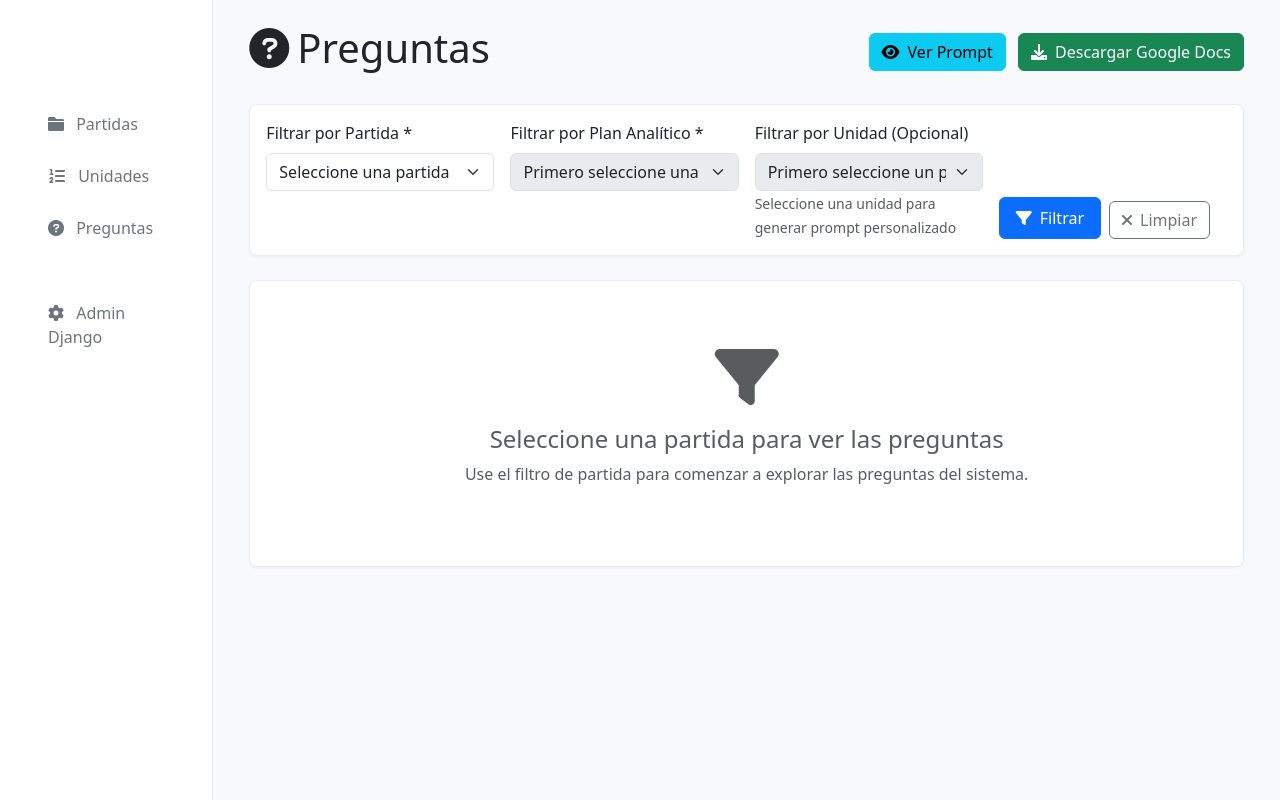
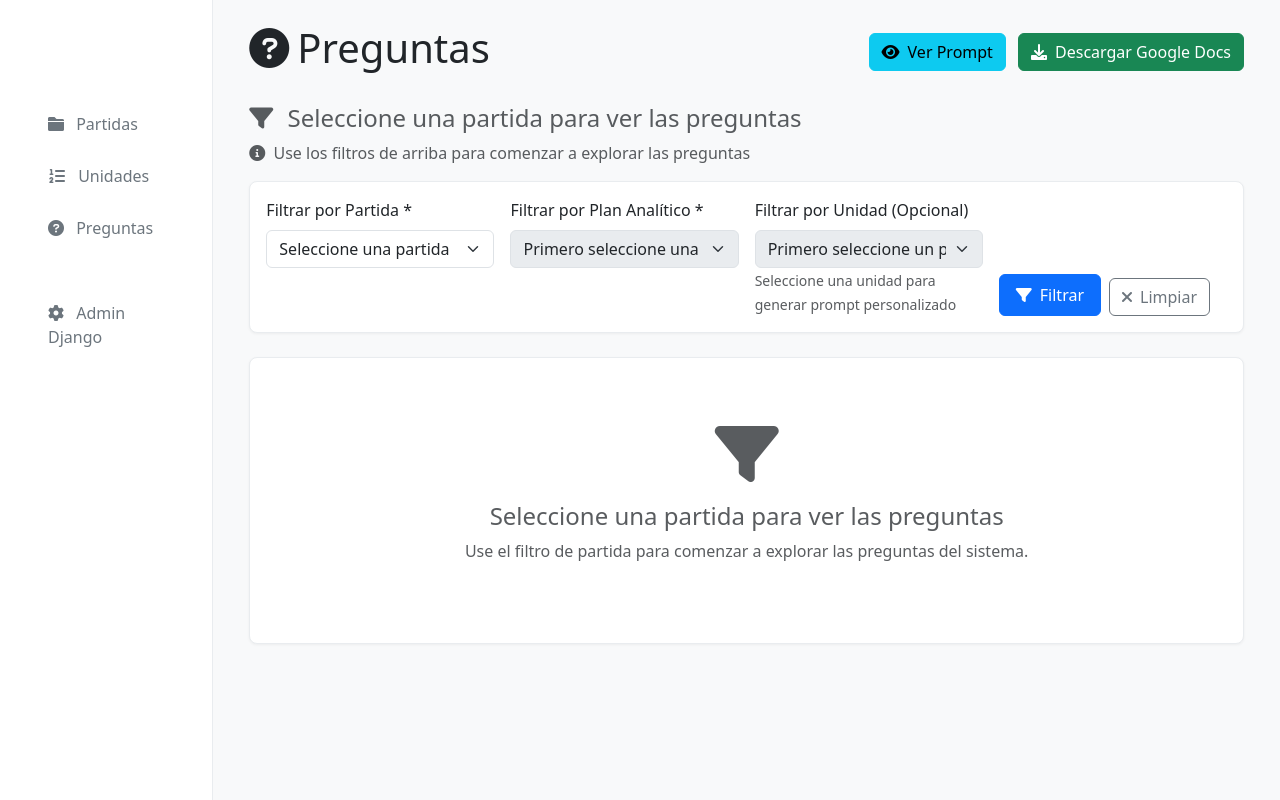
Before and after one commit to GersonSA01/ProyectoX, a Django app: template app/templates/preguntas/lista.html in a window 1280 px wide. Run offline with Django 5.2, Linux system fonts and the light colour scheme; the template is opened without the code that fills it, so the values that code supplies are empty.

Commit message:
explicaciones

```diff
--- a/app/templates/preguntas/lista.html
+++ b/app/templates/preguntas/lista.html
@@ -13,6 +13,56 @@
             <i class="fas fa-download me-2"></i>Descargar Google Docs
         </button>
     </div>
+</div>
+
+<!-- Título de unidad seleccionada -->
+<div class="mb-3">
+    {% if request.GET.unidad %}
+        {% for pregunta in preguntas %}
+            {% if forloop.first %}
+                <h4 class="text-primary">
+                    <i class="fas fa-list-ol me-2"></i>
+                    Unidad {{ pregunta.unidad.numero_unidad }}: {{ pregunta.unidad.descripcion }}
+                </h4>
+                <p class="text-muted mb-0">
+                    <i class="fas fa-info-circle me-1"></i>
+                    Mostrando preguntas de esta unidad específica
+                </p>
+            {% endif %}
+        {% empty %}
+            <h4 class="text-muted">
+                <i class="fas fa-list-ol me-2"></i>
+                Unidad no encontrada
+            </h4>
+        {% endfor %}
+    {% elif request.GET.programa_analitico %}
+        <h4 class="text-primary">
+            <i class="fas fa-book me-2"></i>
+            Todas las unidades del programa analítico
+        </h4>
+        <p class="text-muted mb-0">
+            <i class="fas fa-info-circle me-1"></i>
+            Mostrando preguntas de todas las unidades del programa seleccionado
+        </p>
+    {% elif request.GET.partida %}
+        <h4 class="text-primary">
+            <i class="fas fa-folder me-2"></i>
+            Todas las unidades de la partida
+        </h4>
+        <p class="text-muted mb-0">
+            <i class="fas fa-info-circle me-1"></i>
+            Mostrando preguntas de todas las unidades de la partida seleccionada
+        </p>
+    {% else %}
+        <h4 class="text-muted">
+            <i class="fas fa-filter me-2"></i>
+            Seleccione una partida para ver las preguntas
+        </h4>
+        <p class="text-muted mb-0">
+            <i class="fas fa-info-circle me-1"></i>
+            Use los filtros de arriba para comenzar a explorar las preguntas
+        </p>
+    {% endif %}
 </div>
 
 <!-- Filtros -->
--- a/app/views.py
+++ b/app/views.py
@@ -701,11 +701,11 @@ IMPORTANTE - EXTRACCIÓN DE TEMAS/SUBTEMAS:
 - Los temas/subtemas deben ser específicos de la unidad correspondiente
 
 ESTRUCTURA DE CADA PREGUNTA (formato específico)
-- **Narración del caso (2–4 líneas):** escenario realista y corto (laboratorio, aula, empresa, servicio público, clínica, etc.) que conecte con un **tema/subtema** de la unidad.
-- **Pregunta directa (1 línea):** compara, identifica o aplica un concepto clave del **tema/subtema**.
+- **Narración del caso (3–5 líneas):** escenario realista y corto (laboratorio, aula, empresa, servicio público, clínica, etc.) que conecte con un **tema/subtema** de la unidad.
+- **Pregunta directa (2 líneas):** compara, identifica o aplica un concepto clave del **tema/subtema**.
 - **Opciones (A–D):** cuatro opciones, **solo una correcta**. Distractores plausibles, sin trucos rebuscados.
 - **Respuesta correcta:** letra de la opción correcta.
-- **Explicación (1–2 líneas):** razón breve de por qué es correcta y por qué las otras no.
+- **Explicación (2-3 líneas):** razón breve de por qué es correcta y por qué las otras no.
 - **Metadatos por ítem (cortos):**
 - Carrera: {carrera['descripcion'] if carrera else 'No especificada'} · Programa: {asignatura['descripcion']}
 - Asignatura: {asignatura['descripcion']}
```
